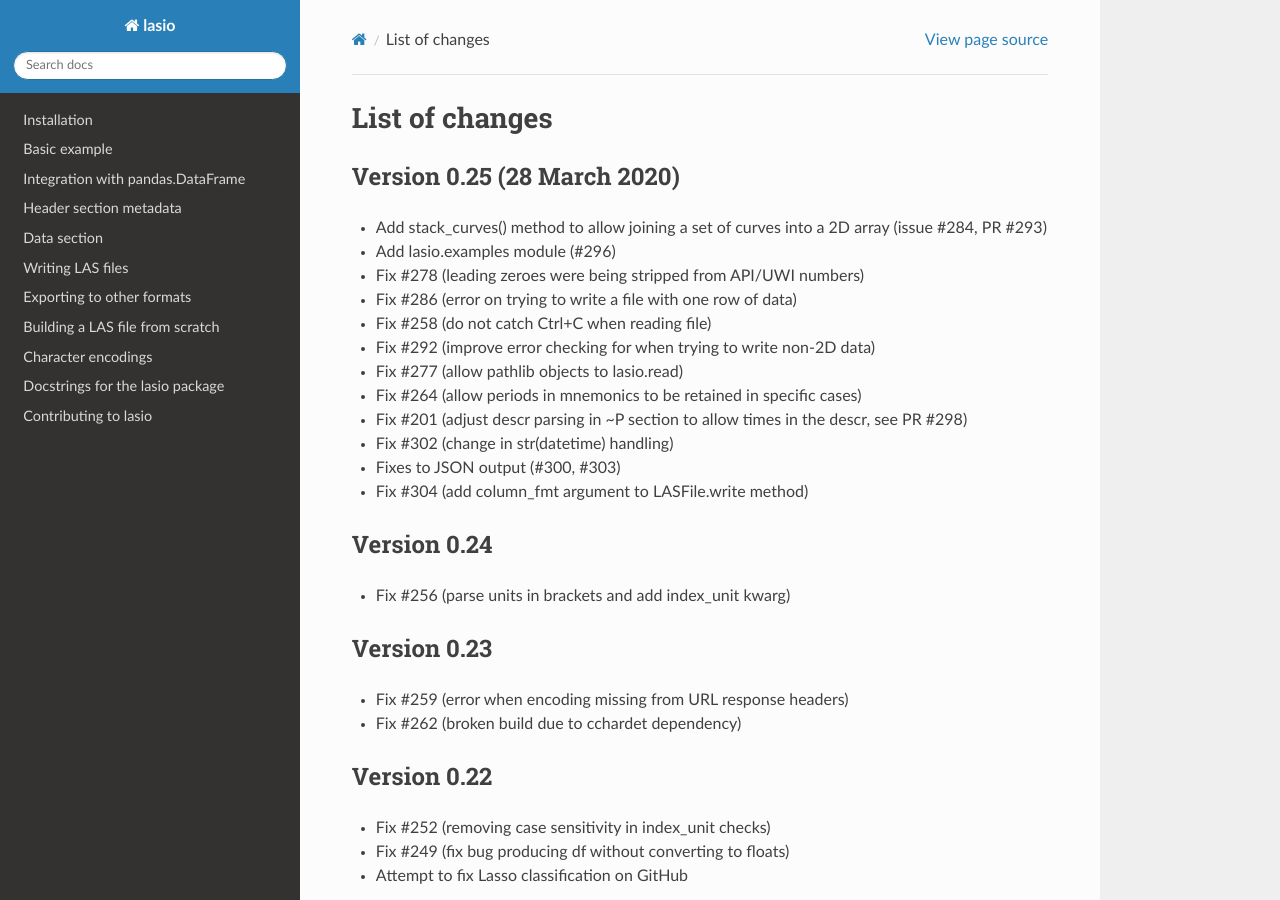
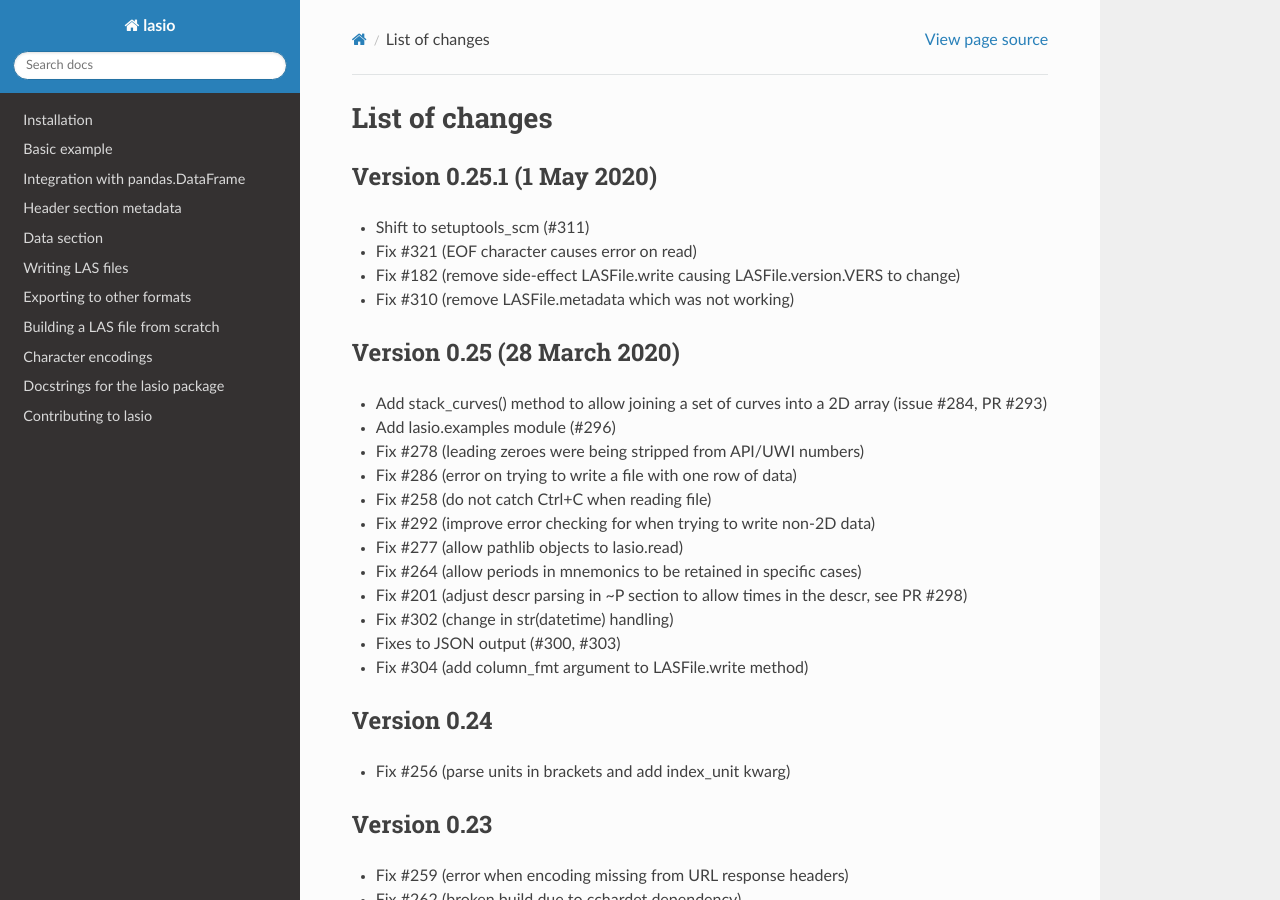
Before and after one commit to kinverarity1/lasio, a Sphinx documentation site: the page built from docs/source/changelog.rst, in a window 1280 px wide and 900 px high. Built offline with Sphinx 7.4.7 and the Read the Docs theme 2.0.0, drawn with Linux system fonts in a browser that asks for light colours; formulas are drawn with MathJax 3.

Commit message:
Add release notes for v0.25.1

```diff
--- a/docs/source/changelog.rst
+++ b/docs/source/changelog.rst
@@ -1,5 +1,12 @@
 List of changes
 ===============================
+
+Version 0.25.1 (1 May 2020)
+-------------------------------------------
+- Shift to setuptools_scm (#311)
+- Fix #321 (EOF character causes error on read)
+- Fix #182 (remove side-effect LASFile.write causing LASFile.version.VERS to change)
+- Fix #310 (remove LASFile.metadata which was not working)
 
 Version 0.25 (28 March 2020)
 --------------------------------------------
```
